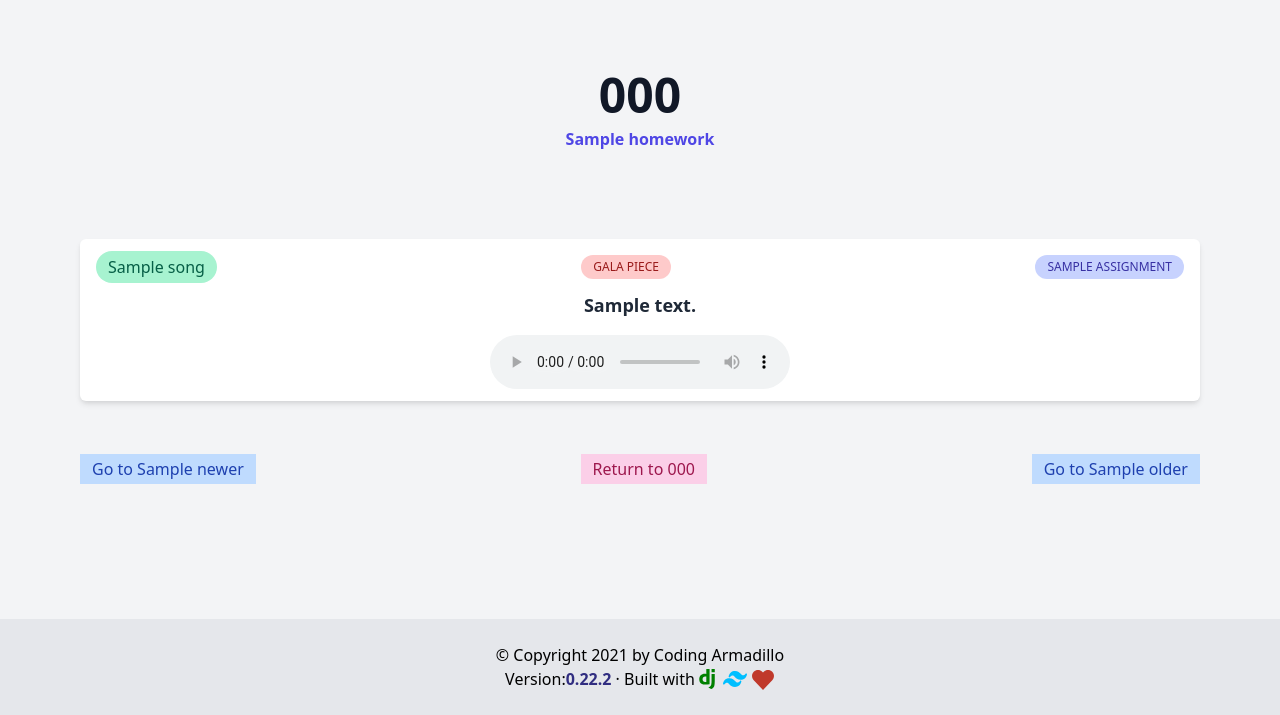
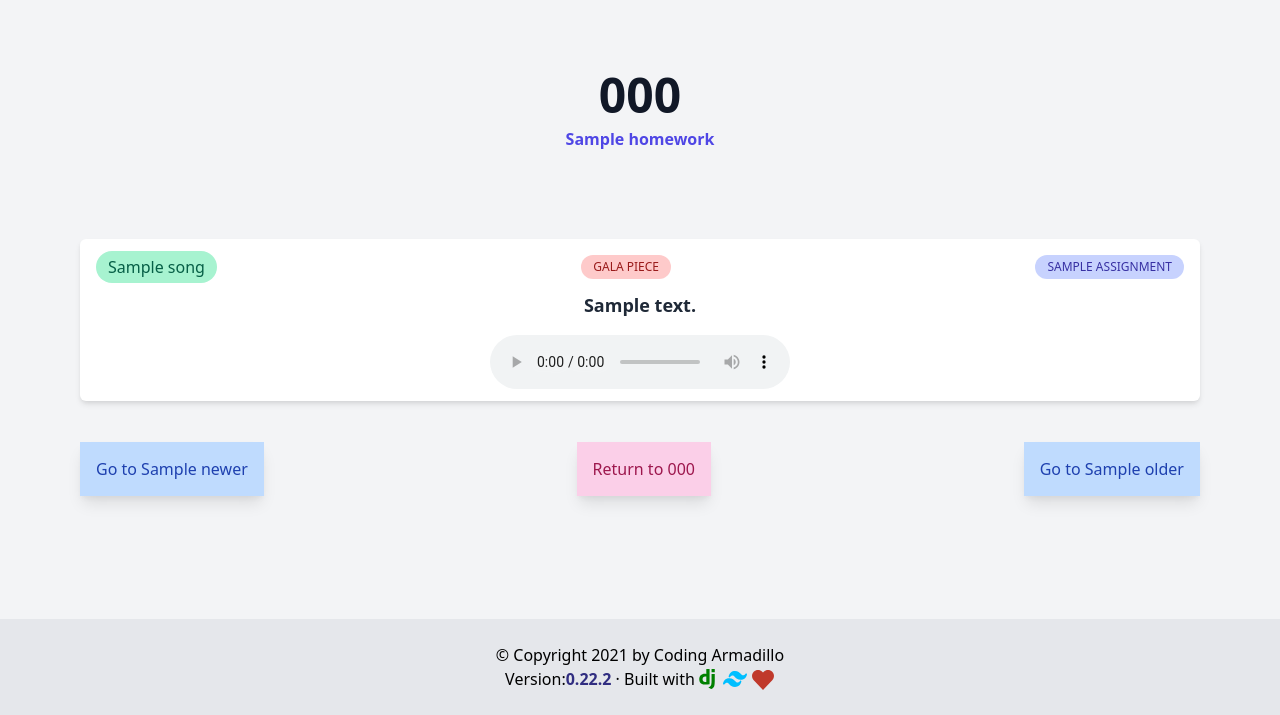
Before and after one commit to coding-armadillo/learn-music, a Django app: template courses/templates/courses/assignments.html in a window 1280 px wide. Shown: the part 85-800 px from the top of the page. Run offline with Django 3.2, Linux system fonts and the light colour scheme; tables that the repository leaves empty hold one stand-in row (values such as "Sample post"); the template is opened without the code that fills it: values that come from a table or form of the project are taken from there, most other values are stand-ins (such as "Sample title", 1, 10 or a date in 2020).

Commit message:
change style

```diff
--- a/courses/templates/courses/assignments.html
+++ b/courses/templates/courses/assignments.html
@@ -75,18 +75,24 @@
       <a
         href="{% url 'courses:assignments' code=homework.course.code name=newer %}"
       >
-        <span class="font-light text-md bg-blue-200 text-blue-800 px-3 py-1">
+        <span
+          class="font-light px-4 py-4 text-md bg-blue-200 shadow-lg text-blue-800 px-3 py-1"
+        >
           Go to {{ newer }}
         </span>
       </a>
       {% else %}
-      <span class="font-light text-md bg-yellow-200 text-yellow-800 px-3 py-1">
+      <span
+        class="font-light px-4 py-4 text-md bg-yellow-200 shadow-lg text-yellow-800 px-3 py-1"
+      >
         No more
       </span>
       {% endif %}
 
       <a href="{% url 'courses:homeworks' code=homework.course.code %}">
-        <span class="font-light text-md bg-pink-200 text-pink-800 px-3 py-1">
+        <span
+          class="font-light px-4 py-4 text-md bg-pink-200 shadow-lg text-pink-800 px-3 py-1"
+        >
           Return to {{ homework.course.code|upper }}
         </span>
       </a>
@@ -95,12 +101,16 @@
       <a
         href="{% url 'courses:assignments' code=homework.course.code name=older %}"
       >
-        <span class="font-light text-md bg-blue-200 text-blue-800 px-3 py-1">
+        <span
+          class="font-light px-4 py-4 text-md bg-blue-200 shadow-lg text-blue-800 px-3 py-1"
+        >
           Go to {{ older }}
         </span>
       </a>
       {% else %}
-      <span class="font-light text-md bg-yellow-200 text-yellow-800 px-3 py-1">
+      <span
+        class="font-light px-4 py-4 text-md bg-yellow-200 shadow-lg text-yellow-800 px-3 py-1"
+      >
         No more
       </span>
       {% endif %}
```
